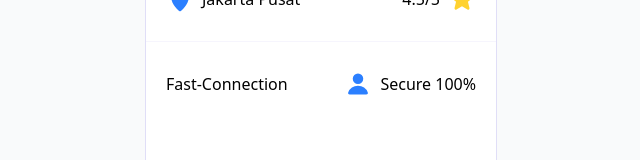
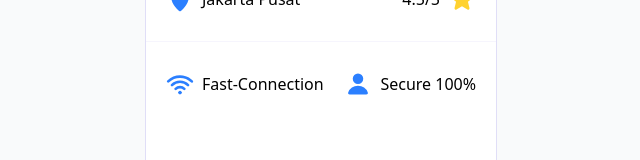
Before and after one commit to salman-ctrl/Perumahan-Al-Azam-Asri-, a React (Vite) app: page / in a window 1280 px wide. Shown: the part 2581-2741 px from the top of the page, without its empty margins (319-959 px from the left). Built offline with nearby package versions, Linux system fonts and the light colour scheme.

Commit message:
tambah card

```diff
--- a/src/components/Browsecomponent/Hero.tsx
+++ b/src/components/Browsecomponent/Hero.tsx
@@ -395,6 +395,7 @@ const Hero = () => {
                                 <hr className="border-[#F6F5FD]" />
                                 <div className='flex items-center justify-between px-5'>
                                     <div className='flex items-center gap-2'>
+                                        <WifiIcon className='h-7 w-7 text-blue-500' />
                                         <p>Fast-Connection</p>
                                     </div>
                                     <div className='flex items-center gap-2'>
```
